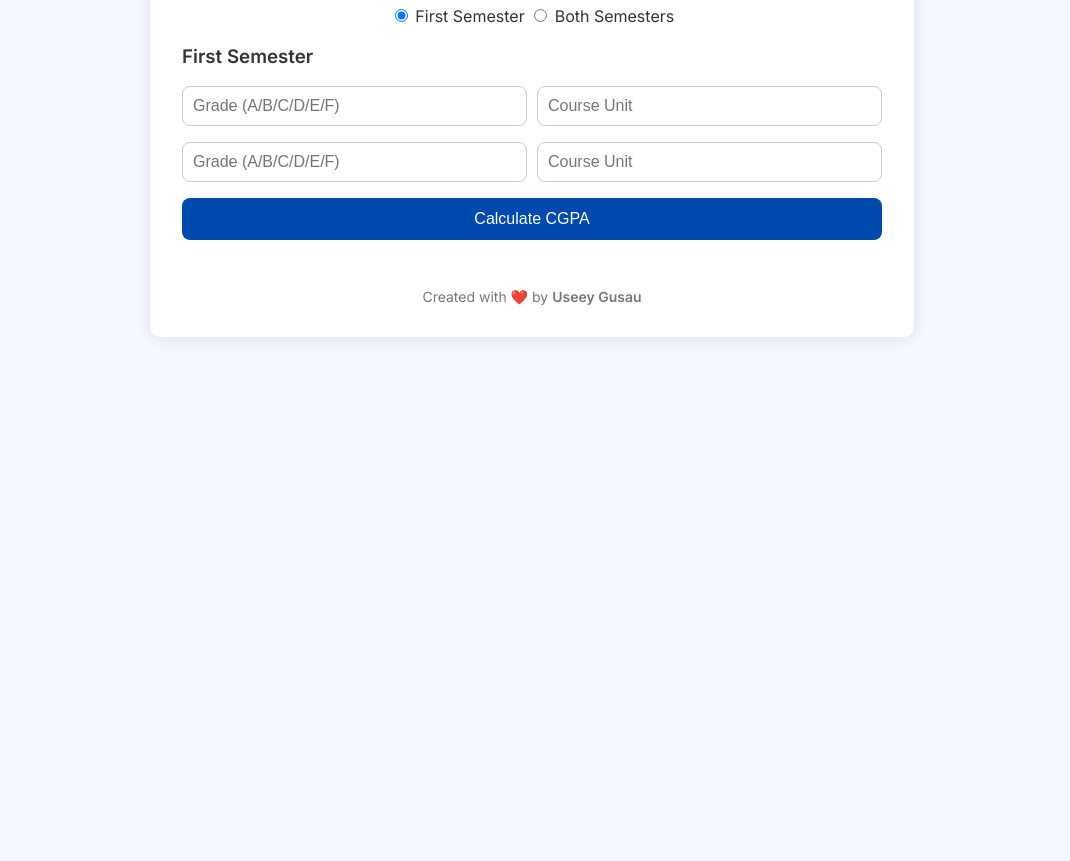
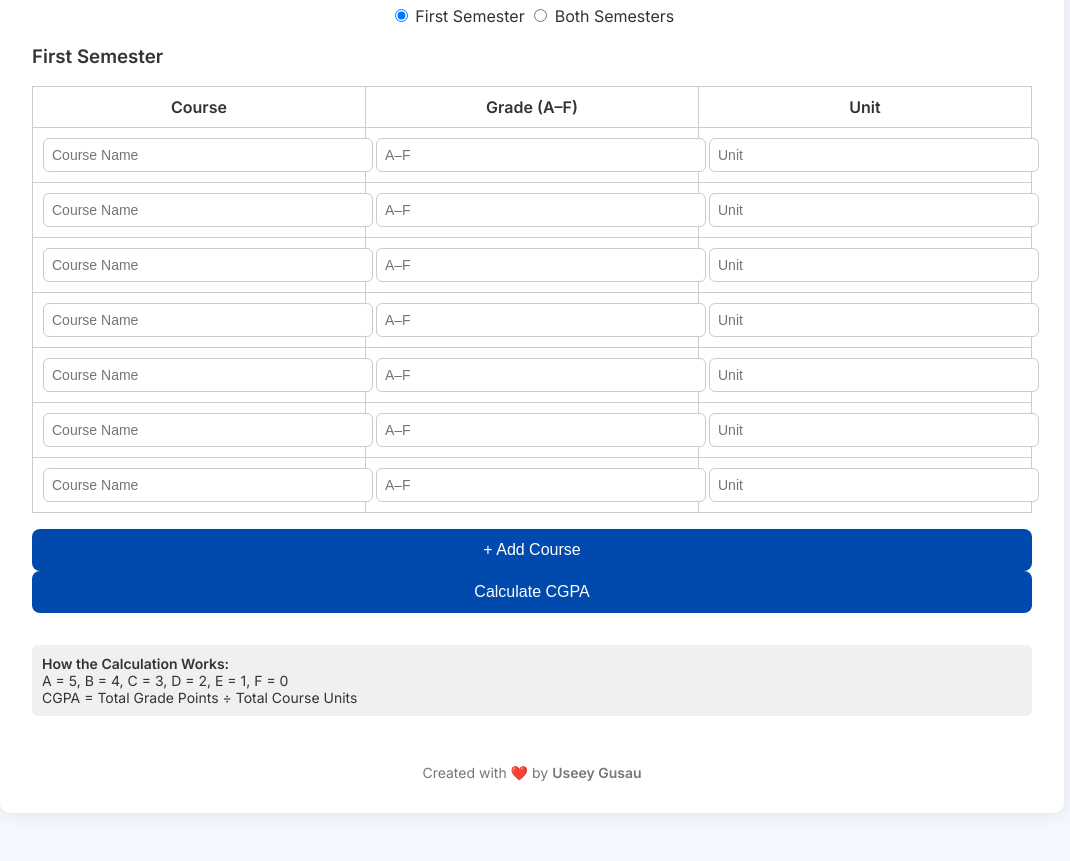
Before and after one commit to iamuseey/fugus.cgpa.live, a plain HTML site: page index.html in a window 1280 px wide. Shown: the part 156-1017 px from the top of the page, without its empty margins (108-1178 px from the left). Before the commit the page ends 800 px from the top, so only its background shows below. Drawn offline with Linux system fonts and the light colour scheme.

Commit message:
Update index.html

```diff
--- a/index.html
+++ b/index.html
@@ -12,7 +12,7 @@
       padding: 0;
       color: #333;
     }.container {
-  max-width: 700px;
+  max-width: 1000px;
   margin: 3rem auto;
   padding: 2rem;
   background: #fff;
@@ -25,18 +25,24 @@ h1 {
   color: #004aad;
 }
 
-.form-group {
-  display: flex;
-  gap: 10px;
+table {
+  width: 100%;
+  border-collapse: collapse;
   margin-bottom: 1rem;
 }
 
-.form-group input, select {
-  flex: 1;
+th, td {
+  border: 1px solid #ccc;
   padding: 10px;
+  text-align: center;
+}
+
+input[type="text"], input[type="number"] {
+  width: 100%;
+  padding: 8px;
   border: 1px solid #ccc;
-  border-radius: 8px;
-  font-size: 16px;
+  border-radius: 6px;
+  font-size: 14px;
 }
 
 .btn {
@@ -74,48 +80,65 @@ h1 {
   text-align: center;
 }
 
+.explanation {
+  margin-top: 2rem;
+  font-size: 14px;
+  color: #333;
+  background: #f0f0f0;
+  padding: 10px;
+  border-radius: 6px;
+}
+
+@media (max-width: 768px) {
+  table, th, td {
+    font-size: 12px;
+  }
+}
+
   </style>
 </head>
 <body>
   <div class="container">
     <h1>FUGUS CGPA Calculator</h1><div class="semester-toggle">
-  <label>
-    <input type="radio" name="semester" value="1" checked onchange="toggleSemester()"> First Semester
-  </label>
-  <label>
-    <input type="radio" name="semester" value="2" onchange="toggleSemester()"> Both Semesters
-  </label>
+  <label><input type="radio" name="semester" value="1" checked onchange="toggleSemester()"> First Semester</label>
+  <label><input type="radio" name="semester" value="2" onchange="toggleSemester()"> Both Semesters</label>
 </div>
 
 <form id="cgpaForm">
   <div id="firstSemester">
     <h3>First Semester</h3>
-    <div class="form-group">
-      <input type="text" name="grade1[]" placeholder="Grade (A/B/C/D/E/F)">
-      <input type="number" name="unit1[]" placeholder="Course Unit">
-    </div>
-    <div class="form-group">
-      <input type="text" name="grade1[]" placeholder="Grade (A/B/C/D/E/F)">
-      <input type="number" name="unit1[]" placeholder="Course Unit">
-    </div>
+    <table>
+      <thead>
+        <tr><th>Course</th><th>Grade (A–F)</th><th>Unit</th></tr>
+      </thead>
+      <tbody id="firstBody">
+      </tbody>
+    </table>
+    <button type="button" class="btn" onclick="addRow('firstBody', 'grade1[]', 'unit1[]')">+ Add Course</button>
   </div>
 
   <div id="secondSemester" style="display: none">
     <h3>Second Semester</h3>
-    <div class="form-group">
-      <input type="text" name="grade2[]" placeholder="Grade (A/B/C/D/F)">
-      <input type="number" name="unit2[]" placeholder="Course Unit">
-    </div>
-    <div class="form-group">
-      <input type="text" name="grade2[]" placeholder="Grade (A/B/C/D/F)">
-      <input type="number" name="unit2[]" placeholder="Course Unit">
-    </div>
+    <table>
+      <thead>
+        <tr><th>Course</th><th>Grade (A–F)</th><th>Unit</th></tr>
+      </thead>
+      <tbody id="secondBody">
+      </tbody>
+    </table>
+    <button type="button" class="btn" onclick="addRow('secondBody', 'grade2[]', 'unit2[]')">+ Add Course</button>
   </div>
 
   <button type="button" class="btn" onclick="calculateCGPA()">Calculate CGPA</button>
 </form>
 
 <div id="result"></div>
+
+<div class="explanation">
+  <strong>How the Calculation Works:</strong><br>
+  A = 5, B = 4, C = 3, D = 2, E = 1, F = 0<br>
+  CGPA = Total Grade Points ÷ Total Course Units
+</div>
 
 <div class="footer">
   Created with ❤️ by <strong>Useey Gusau</strong>
@@ -128,7 +151,7 @@ h1 {
       if (grade === 'B') return 4;
       if (grade === 'C') return 3;
       if (grade === 'D') return 2;
-      if (grade === 'E') return 1
+      if (grade === 'E') return 1;
       if (grade === 'F') return 0;
       return null;
     }
@@ -138,12 +161,22 @@ h1 {
       document.getElementById('secondSemester').style.display = both === "2" ? 'block' : 'none';
     }
 
+    function addRow(tbodyId, gradeName, unitName) {
+      const tbody = document.getElementById(tbodyId);
+      const row = document.createElement('tr');
+      row.innerHTML = `
+        <td><input type="text" placeholder="Course Name"></td>
+        <td><input type="text" name="${gradeName}" placeholder="A–F"></td>
+        <td><input type="number" name="${unitName}" placeholder="Unit"></td>
+      `;
+      tbody.appendChild(row);
+    }
+
     function calculateCGPA() {
       let totalPoints = 0, totalUnits = 0;
 
       const sem1Grades = document.getElementsByName('grade1[]');
       const sem1Units = document.getElementsByName('unit1[]');
-
       for (let i = 0; i < sem1Grades.length; i++) {
         const grade = gradeToPoint(sem1Grades[i].value);
         const unit = parseFloat(sem1Units[i].value);
@@ -166,13 +199,22 @@ h1 {
         }
       }
 
+      const result = document.getElementById('result');
       if (totalUnits === 0) {
-        document.getElementById('result').innerText = 'Please enter valid grades and units';
+        result.innerText = 'Please enter valid grades and units';
         return;
       }
 
       const cgpa = (totalPoints / totalUnits).toFixed(2);
-      document.getElementById('result').innerText = `Your CGPA is: ${cgpa}`;
+      result.innerText = `Your CGPA is: ${cgpa}`;
+    }
+
+    // Preload 7 rows for each semester
+    window.onload = () => {
+      for (let i = 0; i < 7; i++) {
+        addRow('firstBody', 'grade1[]', 'unit1[]');
+        addRow('secondBody', 'grade2[]', 'unit2[]');
+      }
     }
   </script></body>
 </html>
```
